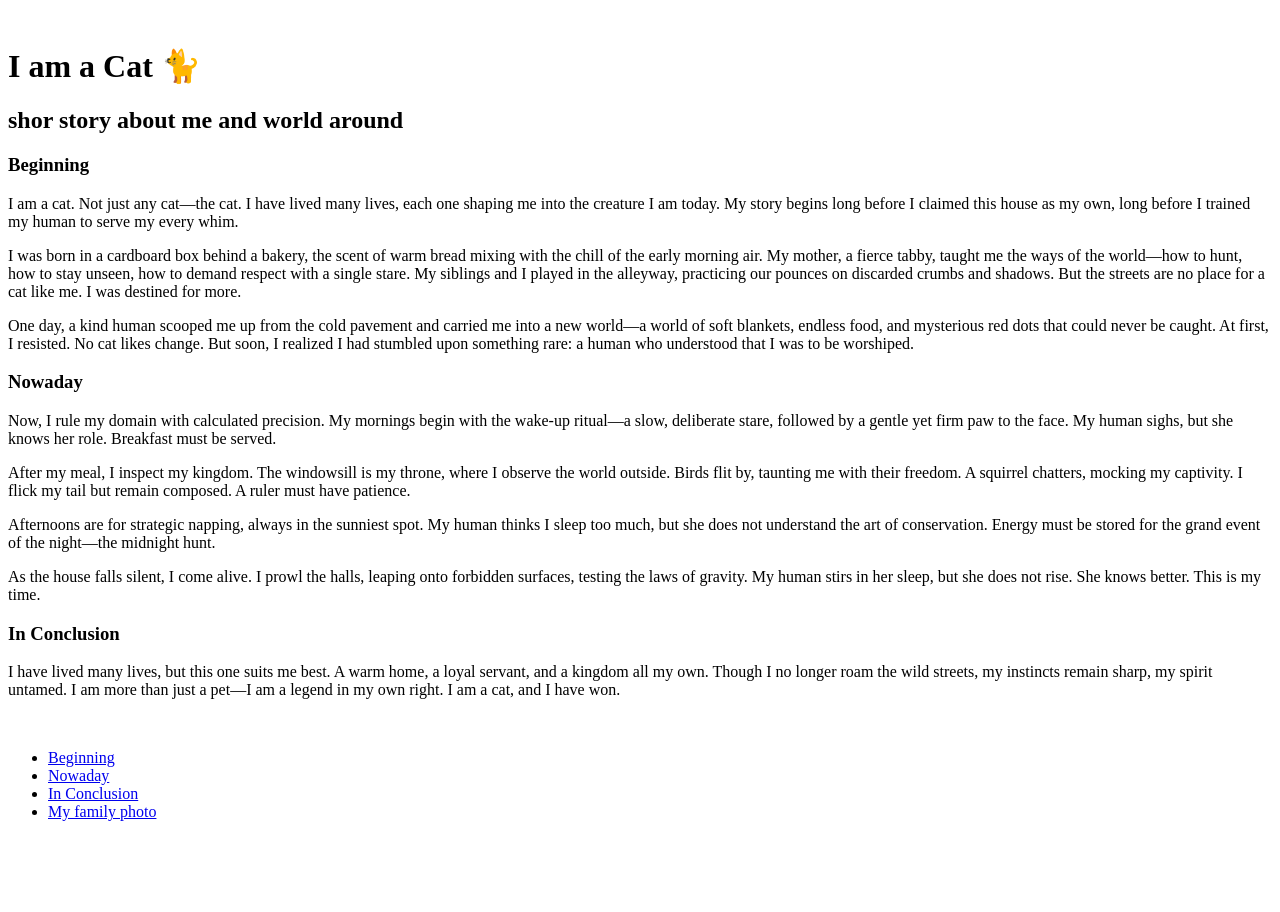
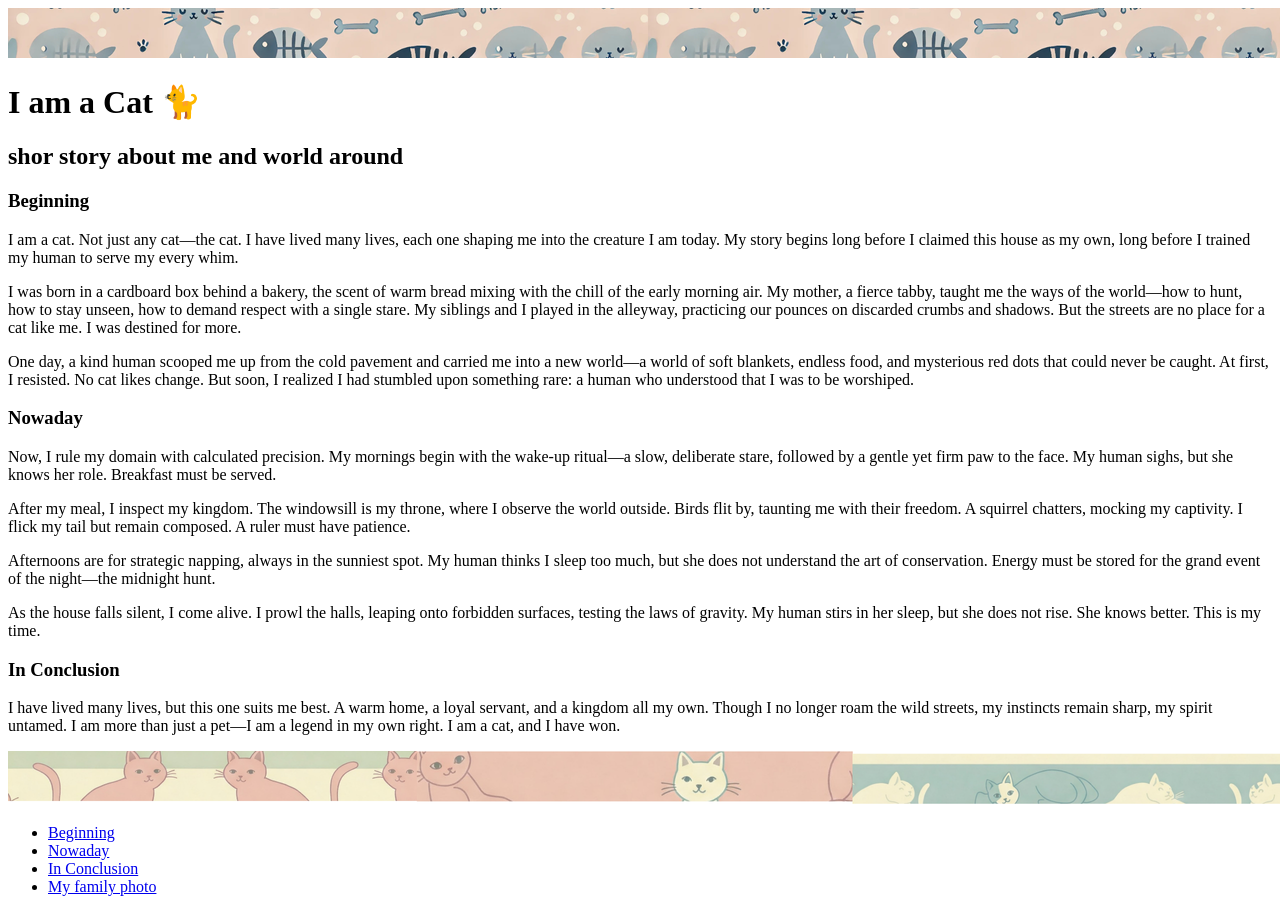
Before and after one commit to RossKoll/lessons, a plain HTML site: page lesson_02/homework_02.html in a window 1280 px wide. Before the commit the page ends 837 px from the top, so only its background shows below. Drawn offline with Linux system fonts and the light colour scheme; the site is published under a folder, as on GitHub Pages, so addresses that start at the root find nothing.

Commit message:
changing image path

```diff
--- a/lesson_02/homework_02.html
+++ b/lesson_02/homework_02.html
@@ -9,7 +9,7 @@
     <header></header>
     <main>
 
-        <img src="/lesson_02/img/cat-patten1.png"  alt="">
+        <img src="img/cat-patten1.png"  alt="">
         <h1>I am a Cat &#128008</h1>
         <h2>shor story about me and world around</h2>
         <h3 id="beginning">Beginning</h3>
@@ -24,7 +24,7 @@
         <h3 id="in_conclusion">In Conclusion</h3>
         <p>I have lived many lives, but this one suits me best. A warm home, a loyal servant, and a kingdom all my own. Though I no longer roam the wild streets, my instincts remain sharp, my spirit untamed. I am more than just a pet—I am a legend in my own right. I am a cat, and I have won.</p>
 
-        <img src="/lesson_02/img/cat-pattern3.png" alt="">
+        <img src="img/cat-pattern3.png" alt="">
 
     </main>
     <footer>
```
Also changed, not shown: lesson_02/homework2_02.html (+1 -1 lines).
